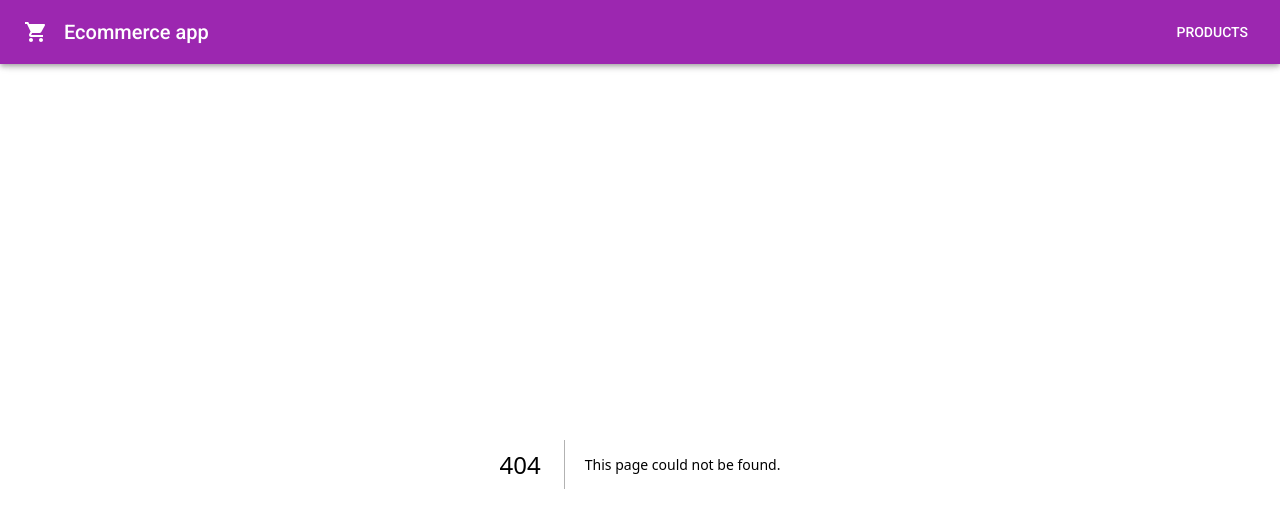
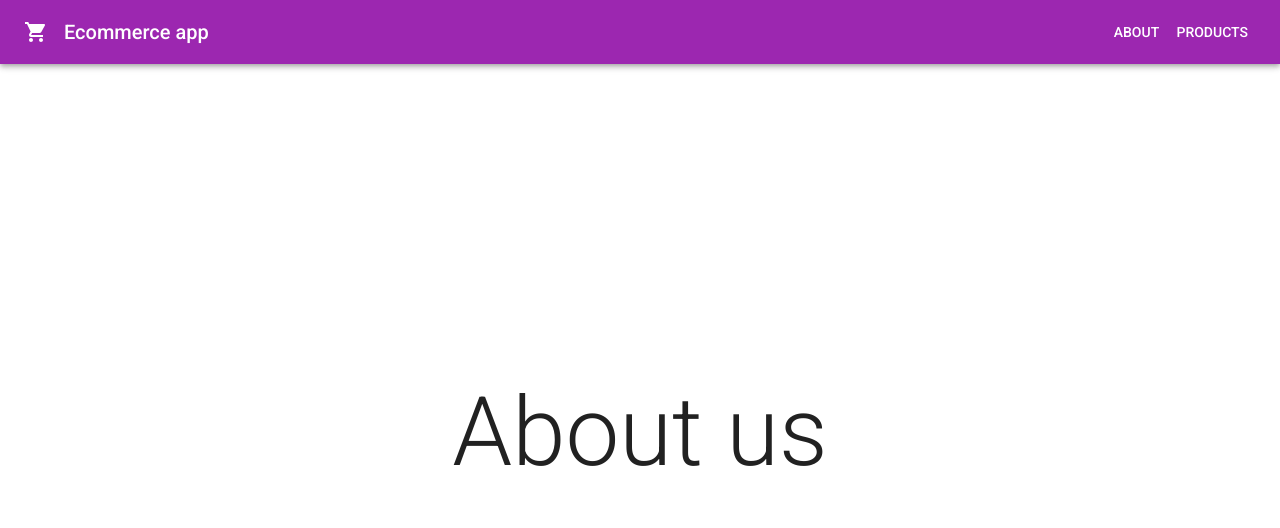
Before and after one commit to AvaniBataviya/nextjs-ts-ecom, a Next.js app: page /about in a window 1280 px wide. Before the commit this address had no page. Shown: the top 528 px of the page. Built offline with nearby package versions, Linux system fonts and the light colour scheme.

Commit message:
added about page

```diff
--- /dev/null
+++ b/pages/about.tsx
@@ -0,0 +1,19 @@
+import { Grid, Typography } from "@mui/material";
+import React from "react";
+
+const About = () => {
+  return (
+    <Grid
+      container
+      spacing={0}
+      direction="column"
+      alignItems="center"
+      justifyContent="center"
+      style={{ height: `calc(100vh - 64px)` }}
+    >
+      <Typography variant="h1">About us</Typography>
+    </Grid>
+  );
+};
+
+export default About;
--- a/src/components/layout/Header.tsx
+++ b/src/components/layout/Header.tsx
@@ -25,6 +25,9 @@ const Header = () => {
             Ecommerce app
           </Typography>
         </Box>
+        <Link href="/about" className={styles.link}>
+          <Button color="inherit">About</Button>
+            </Link>
         {true && (
           <>
             <Link href="/products" className={styles.link}>
```
